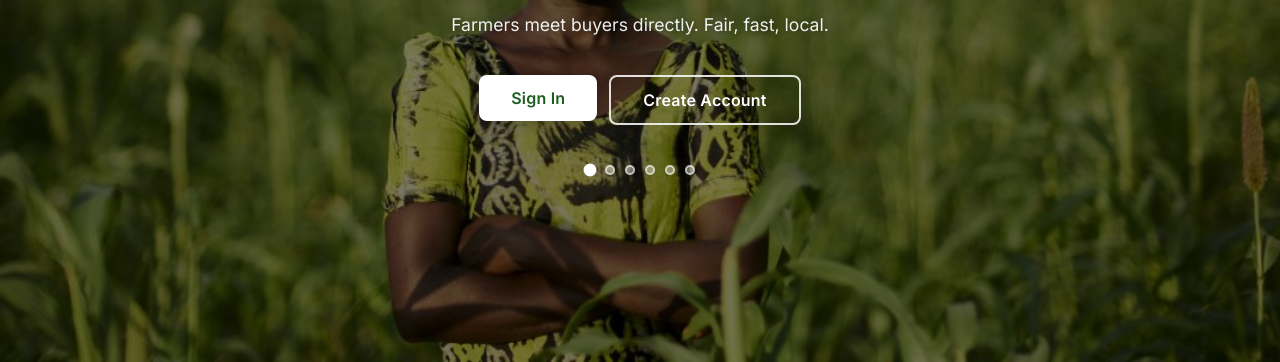
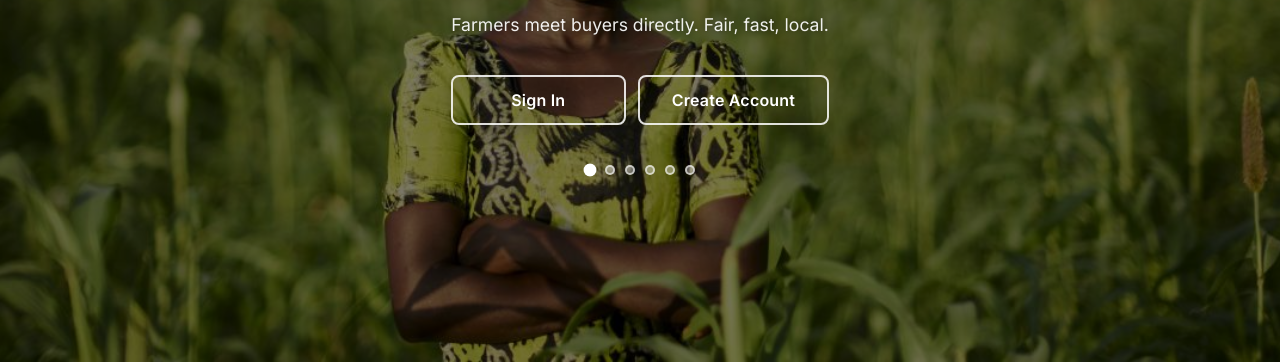
Before and after one commit to panom-kaidit/isokoLink, a plain HTML site: page Frontend/index.html in a window 1280 px wide. Shown: the part 438-800 px from the top of the page. Drawn offline with nearby package versions, Linux system fonts and the light colour scheme.

Commit message:
Making a uniqe design on the landing page

```diff
--- a/Frontend/css/landing.css
+++ b/Frontend/css/landing.css
@@ -116,25 +116,27 @@ body {
     text-decoration: none;
 }
 
-/* Solid white button */
+/* Shared base for both hero buttons */
 .buttons button {
+    min-width: 175px;
     padding: 13px 32px;
-    border: none;
+    border: 2px solid rgba(255, 255, 255, 0.85);
     border-radius: 8px;
     cursor: pointer;
     font-size: 1rem;
     font-weight: 600;
     font-family: 'Inter', Arial, sans-serif;
-    background: white;
-    color: #1B5E20;
+    background: transparent;
+    color: #ffffff;
+    text-align: center;
     letter-spacing: 0.2px;
     transition: transform 0.25s, box-shadow 0.25s;
     box-shadow: 0 4px 14px rgba(0, 0, 0, 0.25);
 }
 
 .buttons button:hover {
-    transform: translateY(-3px);
-    box-shadow: 0 8px 20px rgba(0, 0, 0, 0.35);
+    background: rgba(255, 255, 255, 0.12);
+    box-shadow: none;
 }
 
 /* Ghost / outline button */
```
Also changed, not shown: Frontend/login/login.html (+1 -1 lines), Frontend/pages/add-product.html (+1 -1 lines), Frontend/pages/map.html (+1 -1 lines), Frontend/pages/marketplace.html (+1 -1 lines), Frontend/pages/messages.html (+1 -1 lines), Frontend/pages/products.html (+1 -1 lines), Frontend/pages/requests.html (+1 -1 lines), Frontend/signup/signup.html (+1 -1 lines).
